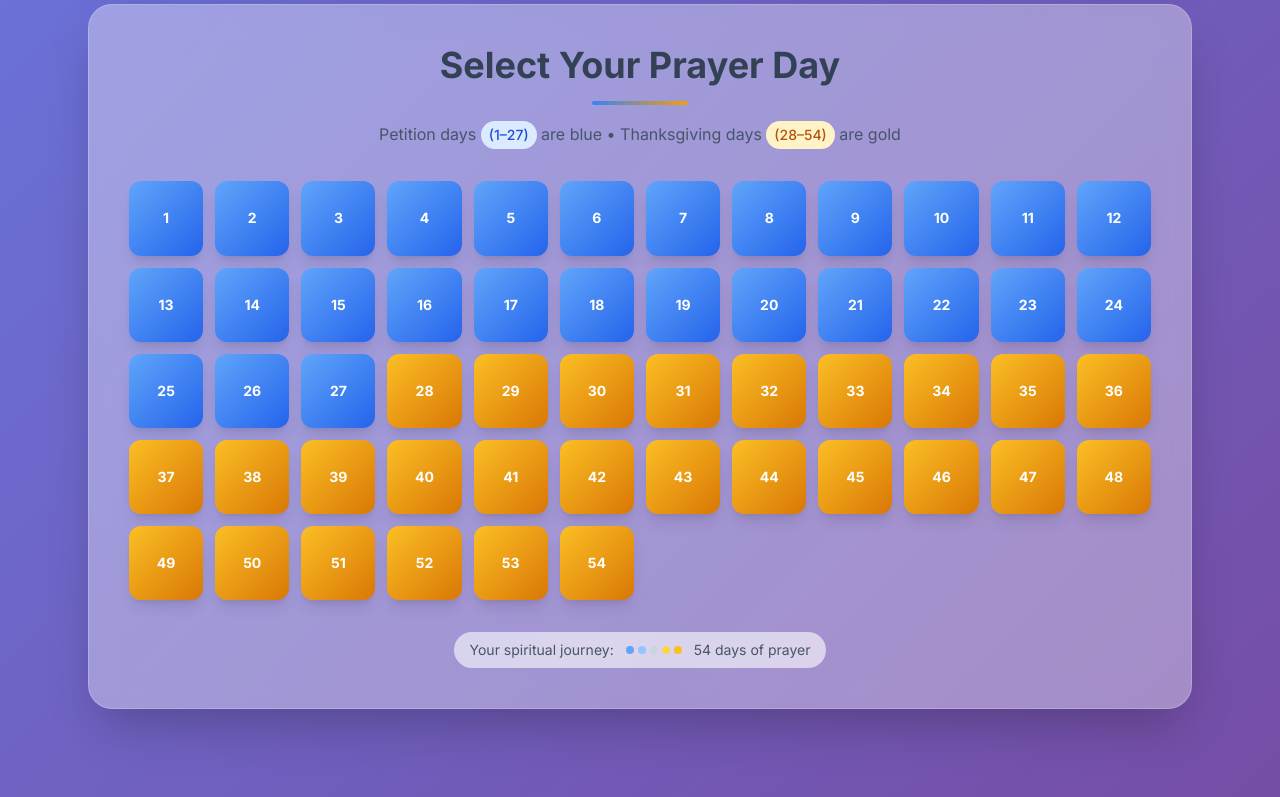
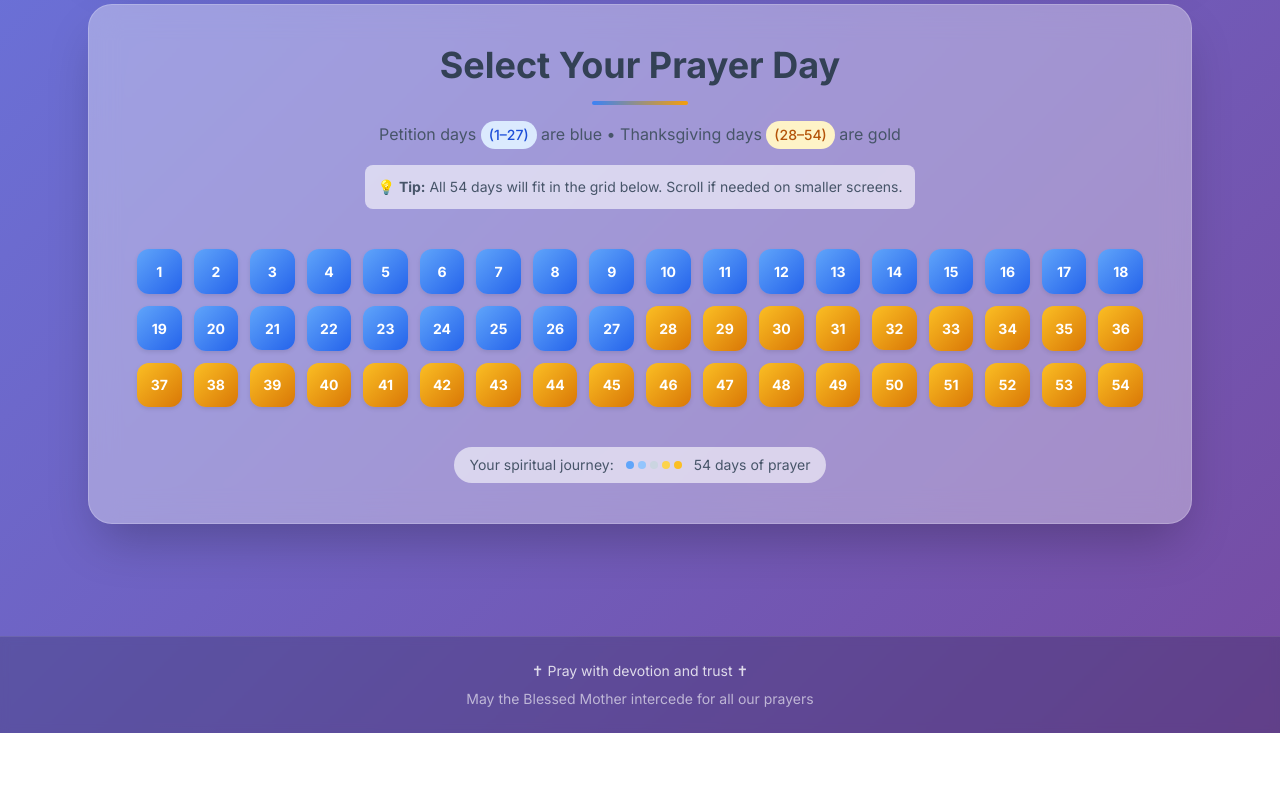
Before and after one commit to our-Jesus/RosaryNovena, a plain HTML site: page index.html in a window 1280 px wide. Shown: the part 790-1587 px from the top of the page. After the commit the page ends 1523 px from the top, so only its background shows below. Drawn offline with nearby package versions, Linux system fonts and the light colour scheme.

Commit message:
Update index.html

```diff
--- a/index.html
+++ b/index.html
@@ -62,10 +62,41 @@
         border: 1px solid rgba(255, 255, 255, 0.2);
       }
 
-      /* Custom grid for day selection */
+      /* Custom grid for day selection - optimized for 54 buttons */
+      .day-grid {
+        display: grid;
+        gap: 0.5rem;
+        grid-template-columns: repeat(6, minmax(0, 1fr));
+        max-width: 100%;
+        overflow: visible;
+        padding: 0.5rem;
+      }
+
+      @media (min-width: 640px) {
+        .day-grid {
+          grid-template-columns: repeat(9, minmax(0, 1fr));
+          gap: 0.625rem;
+        }
+      }
+
+      @media (min-width: 768px) {
+        .day-grid {
+          grid-template-columns: repeat(12, minmax(0, 1fr));
+          gap: 0.75rem;
+        }
+      }
+
+      @media (min-width: 1024px) {
+        .day-grid {
+          grid-template-columns: repeat(15, minmax(0, 1fr));
+          gap: 0.75rem;
+        }
+      }
+
       @media (min-width: 1280px) {
-        .day-grid-xl {
+        .day-grid {
           grid-template-columns: repeat(18, minmax(0, 1fr));
+          gap: 0.75rem;
         }
       }
 
@@ -108,18 +139,56 @@
         animation: float 8s ease-in-out infinite;
       }
 
-      /* Improved button hover effects */
+      /* Improved button styling for day selection */
       .day-button {
+        aspect-ratio: 1;
+        width: 100%;
+        min-width: 2rem;
+        min-height: 2rem;
+        max-width: 3.5rem;
+        max-height: 3.5rem;
+        border-radius: 0.5rem;
+        font-weight: 700;
+        font-size: 0.75rem;
+        box-shadow: 0 2px 4px rgba(0, 0, 0, 0.1);
         transition: all 0.3s cubic-bezier(0.4, 0, 0.2, 1);
+        display: flex;
+        align-items: center;
+        justify-content: center;
+        margin: 0 auto;
+        border: none;
+        cursor: pointer;
+      }
+
+      @media (min-width: 640px) {
+        .day-button {
+          font-size: 0.875rem;
+          border-radius: 0.75rem;
+          min-width: 2.25rem;
+          min-height: 2.25rem;
+        }
+      }
+
+      @media (min-width: 768px) {
+        .day-button {
+          max-width: 4rem;
+          max-height: 4rem;
+        }
       }
 
       .day-button:hover {
-        transform: translateY(-3px);
-        box-shadow: 0 10px 25px rgba(0, 0, 0, 0.2);
+        transform: translateY(-2px);
+        box-shadow: 0 4px 12px rgba(0, 0, 0, 0.15);
       }
 
       .day-button:active {
-        transform: translateY(-1px);
+        transform: translateY(0);
+      }
+
+      .day-button:focus {
+        outline: 2px solid transparent;
+        outline-offset: 2px;
+        box-shadow: 0 0 0 2px rgba(59, 130, 246, 0.5);
       }
 
       /* Progress indicator */
@@ -208,11 +277,11 @@
                 <h3 class="font-semibold text-slate-700 mb-4 text-center">Prayer Structure</h3>
                 <div class="space-y-3">
                   <div class="flex items-center gap-3">
-                    <div class="w-8 h-8 bg-blue-100 text-blue-600 rounded-full flex items-center justify-center font-semibold text-sm">1-27</div>
+                    <div class="w-12 h-8 bg-blue-100 text-blue-600 rounded-full flex items-center justify-center font-semibold text-xs">1-27</div>
                     <span class="text-slate-600">Petition Days</span>
                   </div>
                   <div class="flex items-center gap-3">
-                    <div class="w-8 h-8 bg-amber-100 text-amber-600 rounded-full flex items-center justify-center font-semibold text-sm">28-54</div>
+                    <div class="w-12 h-8 bg-amber-100 text-amber-600 rounded-full flex items-center justify-center font-semibold text-xs">28-54</div>
                     <span class="text-slate-600">Thanksgiving Days</span>
                   </div>
                   <div class="mt-4 pt-4 border-t border-white/50">
@@ -243,14 +312,19 @@
                 Select Your Prayer Day
               </h2>
               <div class="w-24 h-1 bg-gradient-to-r from-blue-500 to-amber-500 mx-auto rounded-full mb-4"></div>
-              <p class="text-slate-600">
+              <p class="text-slate-600 mb-4">
                 Petition days <span class="inline-flex items-center gap-1 px-2 py-1 bg-blue-100 text-blue-700 rounded-full text-sm font-medium">(1–27)</span>
                 are blue • Thanksgiving days <span class="inline-flex items-center gap-1 px-2 py-1 bg-amber-100 text-amber-700 rounded-full text-sm font-medium">(28–54)</span>
                 are gold
               </p>
+              <div class="bg-white/60 rounded-lg p-3 inline-block">
+                <p class="text-sm text-slate-600">
+                  💡 <strong>Tip:</strong> All 54 days will fit in the grid below. Scroll if needed on smaller screens.
+                </p>
+              </div>
             </div>
 
-            <div id="day-grid" class="grid grid-cols-6 sm:grid-cols-9 md:grid-cols-12 day-grid-xl gap-3 mb-8">
+            <div id="day-grid" class="day-grid mb-8">
               <!-- Days will be populated by JavaScript -->
             </div>
 
@@ -542,12 +616,11 @@
         button.textContent = i;
         button.dataset.day = i;
 
-        const baseClasses = "day-button aspect-square w-full rounded-xl font-bold text-sm shadow-lg focus-visible:outline-none focus-visible:ring-2 focus-visible:ring-offset-2";
         const colorClasses = isPetition
-          ? "bg-gradient-to-br from-blue-400 to-blue-600 text-white hover:from-blue-500 hover:to-blue-700 focus-visible:ring-blue-500"
-          : "bg-gradient-to-br from-amber-400 to-amber-600 text-white hover:from-amber-500 hover:to-amber-700 focus-visible:ring-amber-500";
+          ? "day-button bg-gradient-to-br from-blue-400 to-blue-600 text-white hover:from-blue-500 hover:to-blue-700"
+          : "day-button bg-gradient-to-br from-amber-400 to-amber-600 text-white hover:from-amber-500 hover:to-amber-700";
 
-        button.className = `${baseClasses} ${colorClasses}`;
+        button.className = colorClasses;
         button.addEventListener("click", () => displayDayPrayers(i));
         dayGrid.appendChild(button);
       }
```
